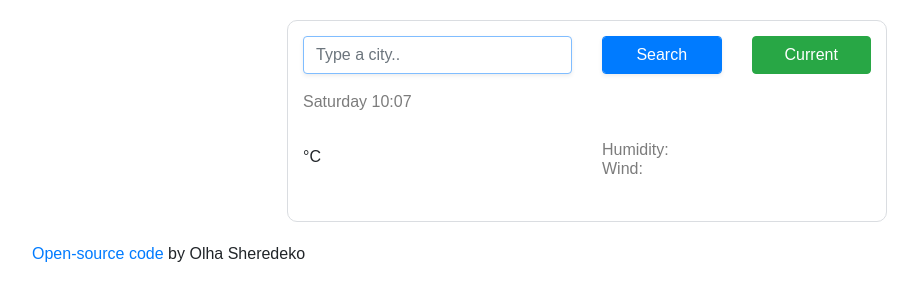
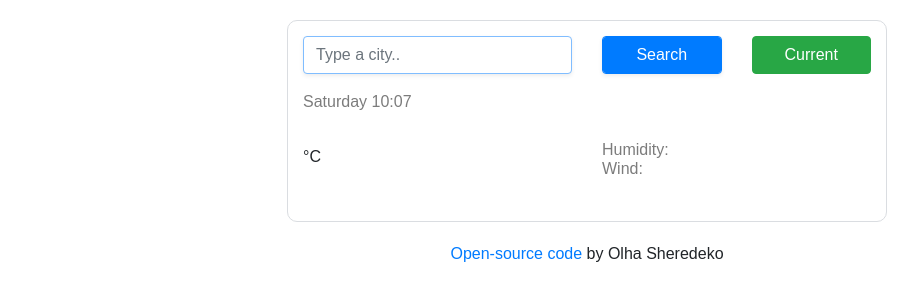
Before and after one commit to olyaishere/my-first-project, a plain HTML site: page index.html in a window 1280 px wide. Shown: the whole page, without its empty margins (53-971 px from the left). Drawn offline with nearby package versions, Linux system fonts and the light colour scheme; no server answers.

Commit message:
Centered a link

```diff
--- a/index.html
+++ b/index.html
@@ -68,7 +68,7 @@
           </div>
         </div>
       </div>
-      <div>
+      <div class="source-link">
         <a href="https://github.com/olyaishere/my-first-project" target="_blank"
           >Open-source code</a
         >
--- a/src/styles.css
+++ b/src/styles.css
@@ -53,3 +53,7 @@ li {
 .search-form {
   margin-bottom: 20px;
 }
+
+.source-link {
+  text-align: center;
+}
```
